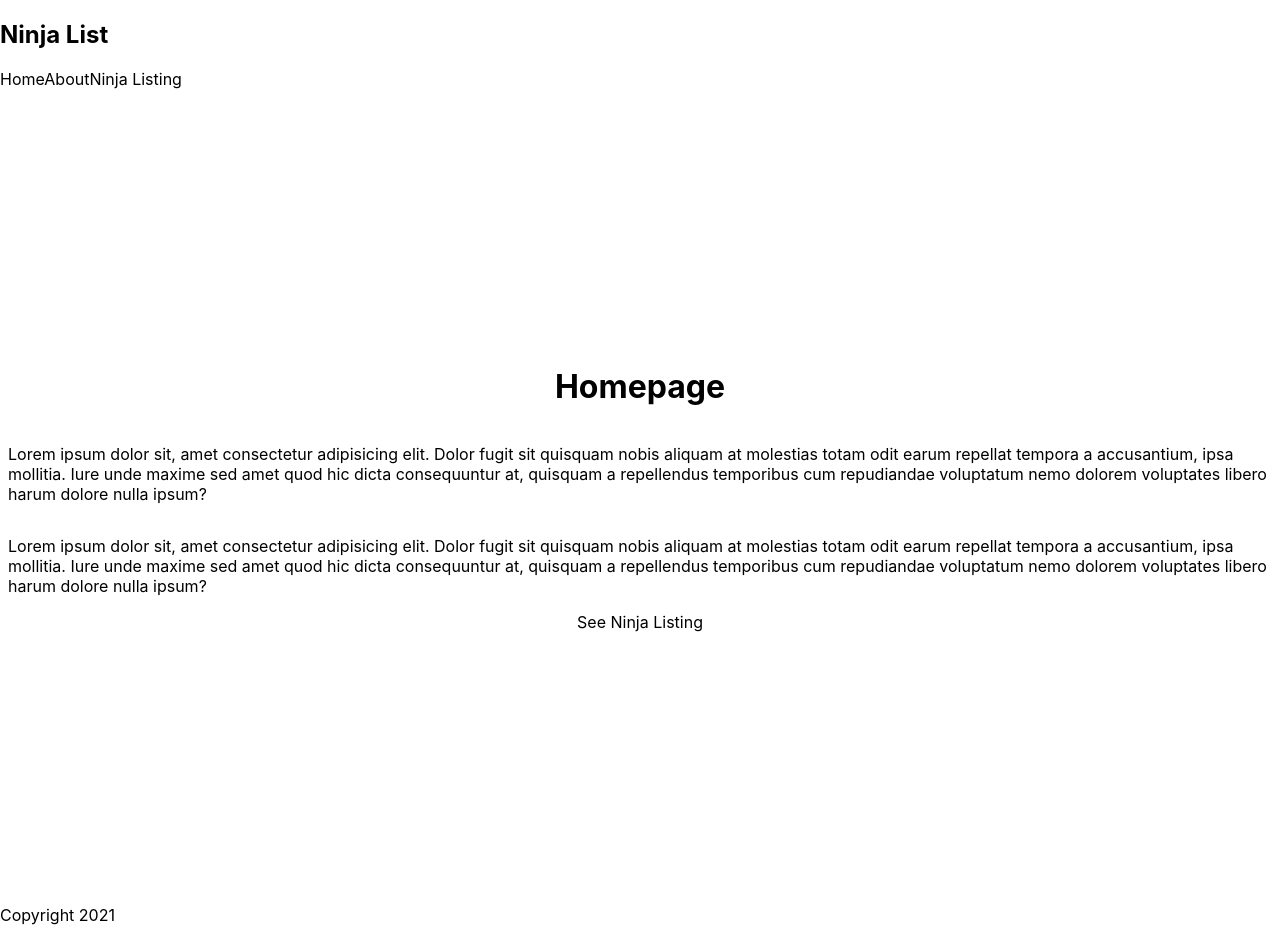
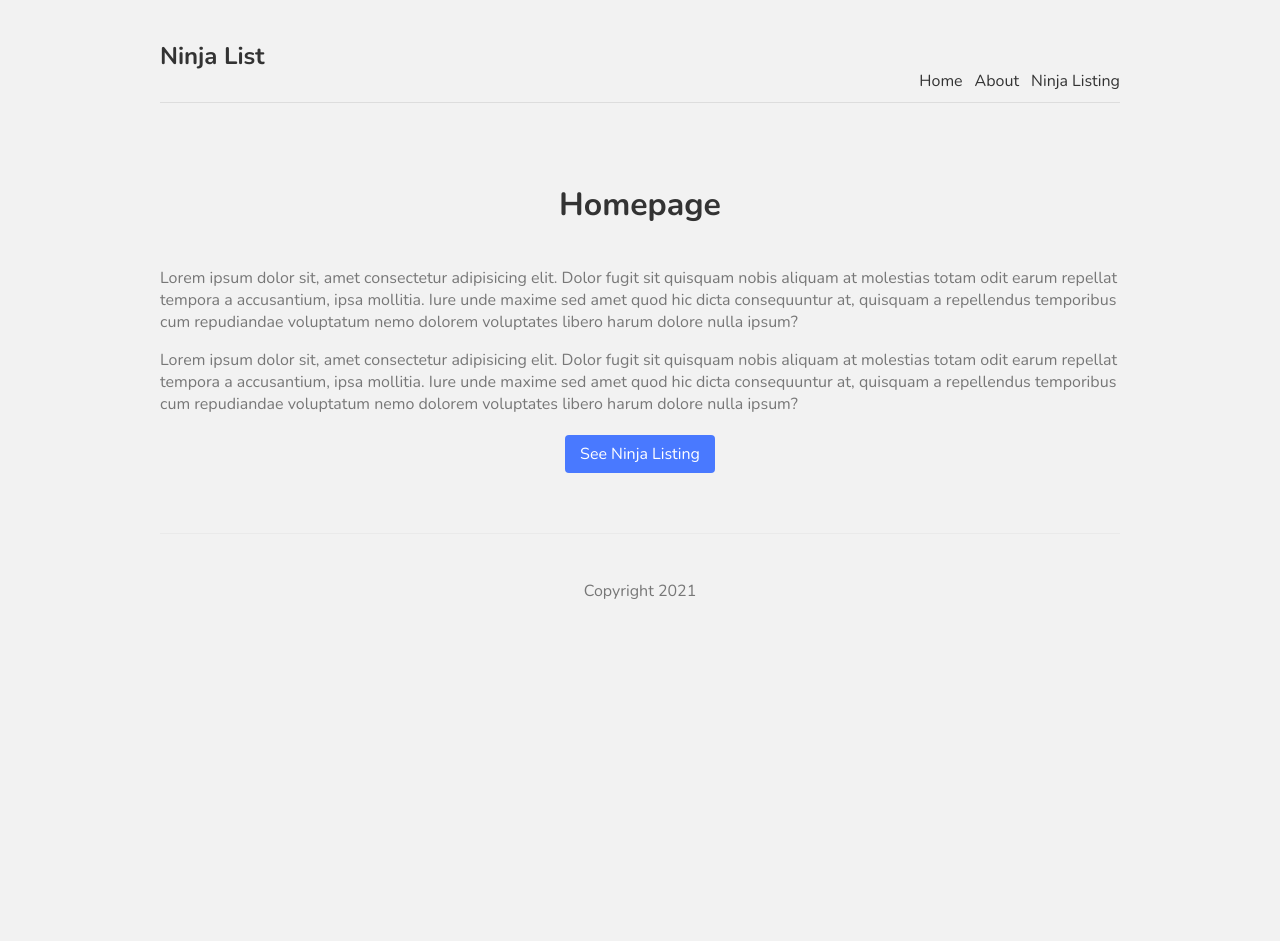
Before and after one commit to cisu/nextjs_tutorial_2021_the-net-ninja, a Next.js app: page / in a window 1280 px wide. After the commit the page ends 800 px from the top, so only its background shows below. Built offline with nearby package versions, Linux system fonts and the light colour scheme.

Commit message:
Adding Styles

```diff
--- a/pages/index.js
+++ b/pages/index.js
@@ -1,19 +1,18 @@
 import Head from 'next/head'
-import Footer from '../comps/Footer'
-import Navbar from '../comps/Navbar'
+
 import styles from '../styles/Home.module.scss'
 import Link from 'next/link'
 
 export default function Home() {
   return (
-    <div className={styles.container}>
+    <div>
 
-      <h1>Homepage</h1>
-      <p>Lorem ipsum dolor sit, amet consectetur adipisicing elit. Dolor fugit sit quisquam nobis aliquam at molestias totam odit earum repellat tempora a accusantium, ipsa mollitia. Iure unde maxime sed amet quod hic dicta consequuntur at, quisquam a repellendus temporibus cum repudiandae voluptatum nemo dolorem voluptates libero harum dolore nulla ipsum?</p>
-      <p>Lorem ipsum dolor sit, amet consectetur adipisicing elit. Dolor fugit sit quisquam nobis aliquam at molestias totam odit earum repellat tempora a accusantium, ipsa mollitia. Iure unde maxime sed amet quod hic dicta consequuntur at, quisquam a repellendus temporibus cum repudiandae voluptatum nemo dolorem voluptates libero harum dolore nulla ipsum?</p>
+      <h1 className={styles.title}>Homepage</h1>
+      <p className={styles.text}>Lorem ipsum dolor sit, amet consectetur adipisicing elit. Dolor fugit sit quisquam nobis aliquam at molestias totam odit earum repellat tempora a accusantium, ipsa mollitia. Iure unde maxime sed amet quod hic dicta consequuntur at, quisquam a repellendus temporibus cum repudiandae voluptatum nemo dolorem voluptates libero harum dolore nulla ipsum?</p>
+      <p className={styles.text}>Lorem ipsum dolor sit, amet consectetur adipisicing elit. Dolor fugit sit quisquam nobis aliquam at molestias totam odit earum repellat tempora a accusantium, ipsa mollitia. Iure unde maxime sed amet quod hic dicta consequuntur at, quisquam a repellendus temporibus cum repudiandae voluptatum nemo dolorem voluptates libero harum dolore nulla ipsum?</p>
 
       <Link href="/ninjas">
-        <a href="">See Ninja Listing</a>
+        <a className={styles.btn} href="">See Ninja Listing</a>
       </Link>
 
 
--- a/styles/Home.module.scss
+++ b/styles/Home.module.scss
@@ -1,122 +1,18 @@
-.container {
-  min-height: 100vh;
-  padding: 0 0.5rem;
-  display: flex;
-  flex-direction: column;
-  justify-content: center;
-  align-items: center;
-}
-
-.main {
-  padding: 5rem 0;
-  flex: 1;
-  display: flex;
-  flex-direction: column;
-  justify-content: center;
-  align-items: center;
-}
-
-.footer {
-  width: 100%;
-  height: 100px;
-  border-top: 1px solid #eaeaea;
-  display: flex;
-  justify-content: center;
-  align-items: center;
-}
-
-.footer img {
-  margin-left: 0.5rem;
-}
-
-.footer a {
-  display: flex;
-  justify-content: center;
-  align-items: center;
-}
-
-.title a {
-  color: #0070f3;
-  text-decoration: none;
-}
-
-.title a:hover,
-.title a:focus,
-.title a:active {
-  text-decoration: underline;
-}
-
 .title {
-  margin: 0;
-  line-height: 1.15;
-  font-size: 4rem;
-}
-
-.title,
-.description {
+  color: #333;
+  padding-bottom: 20px;
   text-align: center;
 }
-
-.description {
-  line-height: 1.5;
-  font-size: 1.5rem;
+.text {
+  color: #777;
 }
-
-.code {
-  background: #fafafa;
-  border-radius: 5px;
-  padding: 0.75rem;
-  font-size: 1.1rem;
-  font-family: Menlo, Monaco, Lucida Console, Liberation Mono, DejaVu Sans Mono,
-    Bitstream Vera Sans Mono, Courier New, monospace;
+.btn {
+  display: block;
+  width: 150px;
+  padding: 8px 0;
+  margin: 20px auto;
+  background: #4979ff;
+  border-radius: 4px;
+  color: white;
+  text-align: center;
 }
-
-.grid {
-  display: flex;
-  align-items: center;
-  justify-content: center;
-  flex-wrap: wrap;
-  max-width: 800px;
-  margin-top: 3rem;
-}
-
-.card {
-  margin: 1rem;
-  flex-basis: 45%;
-  padding: 1.5rem;
-  text-align: left;
-  color: inherit;
-  text-decoration: none;
-  border: 1px solid #eaeaea;
-  border-radius: 10px;
-  transition: color 0.15s ease, border-color 0.15s ease;
-}
-
-.card:hover,
-.card:focus,
-.card:active {
-  color: #0070f3;
-  border-color: #0070f3;
-}
-
-.card h3 {
-  margin: 0 0 1rem 0;
-  font-size: 1.5rem;
-}
-
-.card p {
-  margin: 0;
-  font-size: 1.25rem;
-  line-height: 1.5;
-}
-
-.logo {
-  height: 1em;
-}
-
-@media (max-width: 600px) {
-  .grid {
-    width: 100%;
-    flex-direction: column;
-  }
-}
--- a/styles/globals.scss
+++ b/styles/globals.scss
@@ -1,16 +1,40 @@
-html,
+@import url('https://fonts.googleapis.com/css2?family=Nunito:wght@300;400;600;700&display=swap');
+
 body {
-  padding: 0;
-  margin: 0;
-  font-family: -apple-system, BlinkMacSystemFont, Segoe UI, Roboto, Oxygen,
-    Ubuntu, Cantarell, Fira Sans, Droid Sans, Helvetica Neue, sans-serif;
+  background: #f2f2f2;
+  color: #333;
+  font-family: "Nunito";
+}
+a {
+  color: #333;
+  text-decoration: none;
+}
+.content {
+  max-width: 960px;
+  margin: 0 auto;
+}
+nav {
+  margin: 10px auto 80px;
+  padding: 10px 0;
+  display: flex;
+  justify-content: flex-end;
+  align-items: flex-end;
+  border-bottom: 1px solid #ddd;
+
+  & a {
+    margin-left: 12px;
+  }
+  & .logo {
+    margin-right: auto;
+  }
+
 }
 
-a {
-  color: inherit;
-  text-decoration: none;
+footer {
+  display: block;
+  text-align: center;
+  padding: 30px 0;
+  margin-top: 60px;
+  color: #777;
+  border-top: 1px solid #eaeaea;
 }
-
-* {
-  box-sizing: border-box;
-}
```
Also changed, not shown: styles/Ninjas.module.scss (added).
